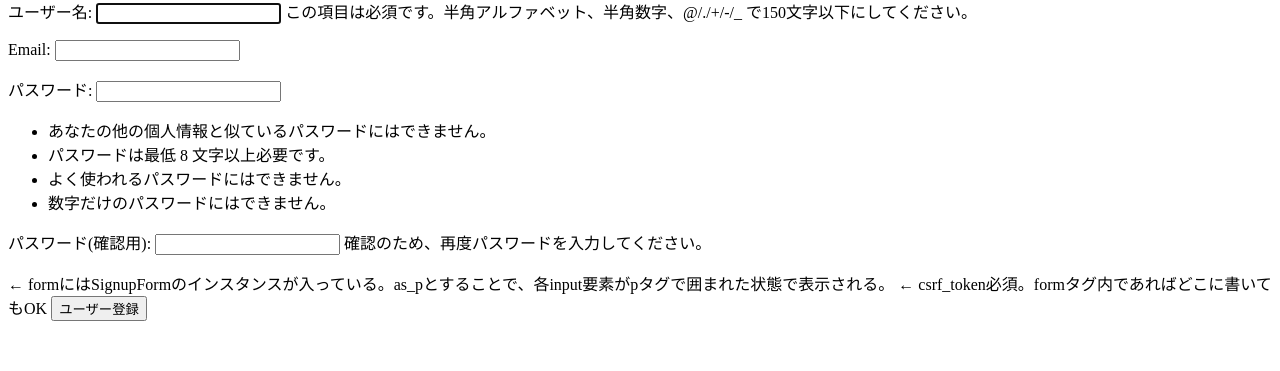
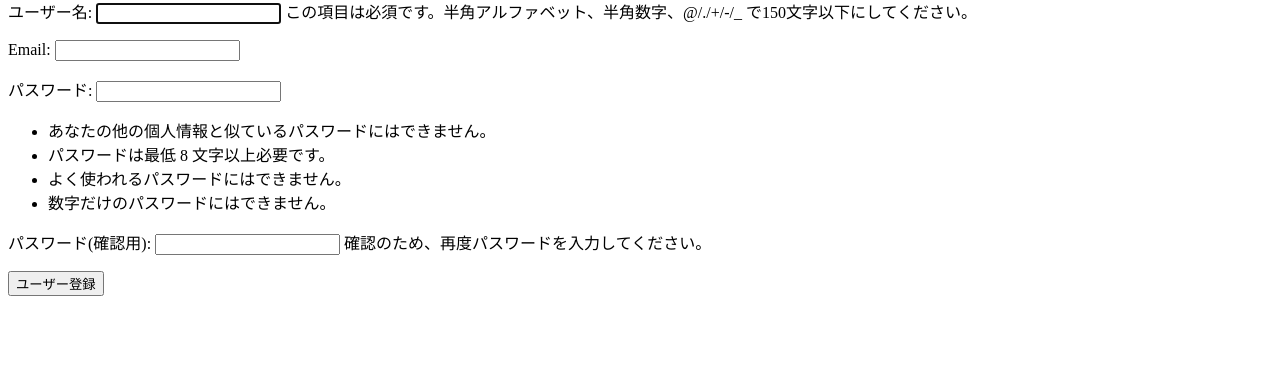
Before and after one commit to shinonome-inc/backend-final-assignment-Tomoya, a Django app: page /accounts/signup/ in a window 1280 px wide. Shown: the part 69-440 px from the top of the page. Run offline with Django 4.2, Linux system fonts and the light colour scheme.

Commit message:
signup.htmlの修正

```diff
--- a/templates/accounts/signup.html
+++ b/templates/accounts/signup.html
@@ -4,8 +4,10 @@
 
 {% block content %}
 <form method="post">
-    {{ form.as_p }} ← formにはSignupFormのインスタンスが入っている。as_pとすることで、各input要素がpタグで囲まれた状態で表示される。
-    {% csrf_token %} ← csrf_token必須。formタグ内であればどこに書いてもOK
+    {{ form.as_p }}
+    <!-- ↑ formにはSignupFormのインスタンスが入っている。as_pとすることで、各input要素がpタグで囲まれた状態で表示される。 -->
+    {% csrf_token %}
+    <!-- ↑ csrf_token必須。formタグ内であればどこに書いてもOK -->
     <button type="submit">ユーザー登録</button>
 </form>
 {% endblock %}
```
